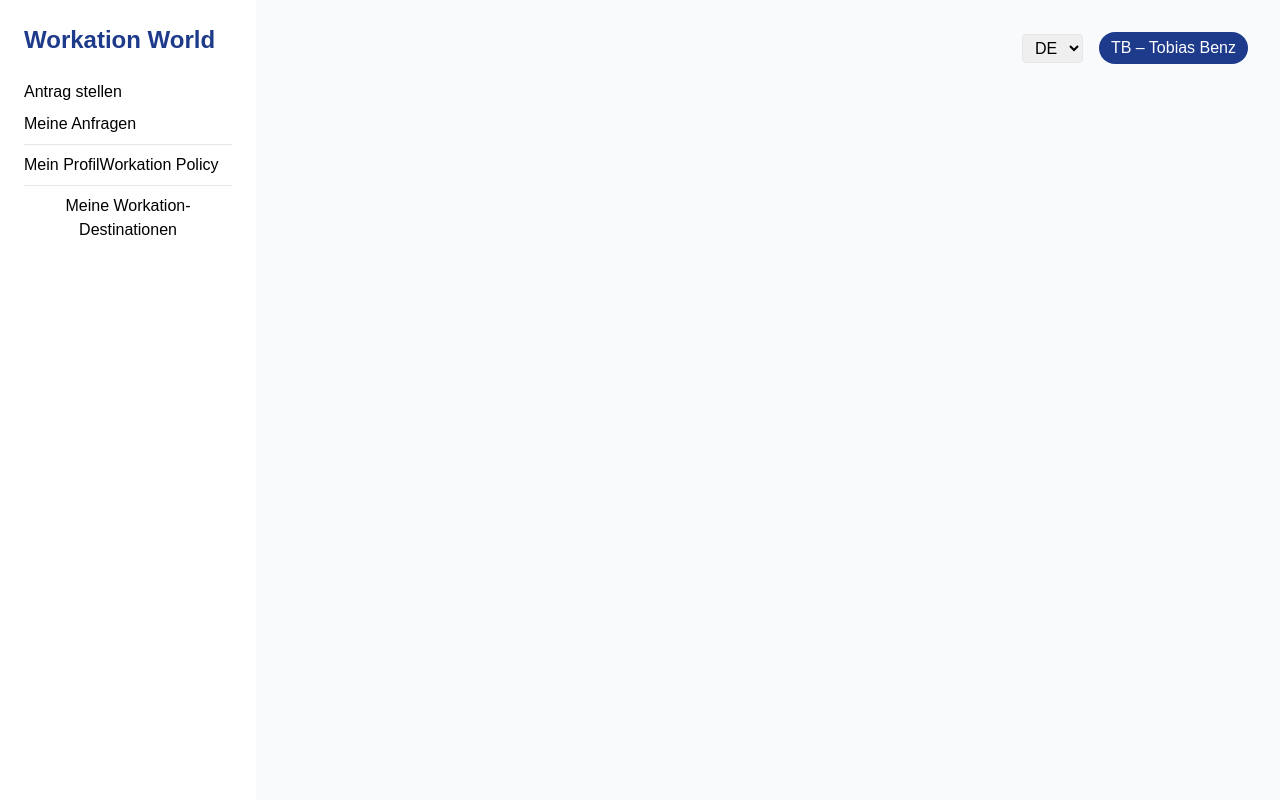
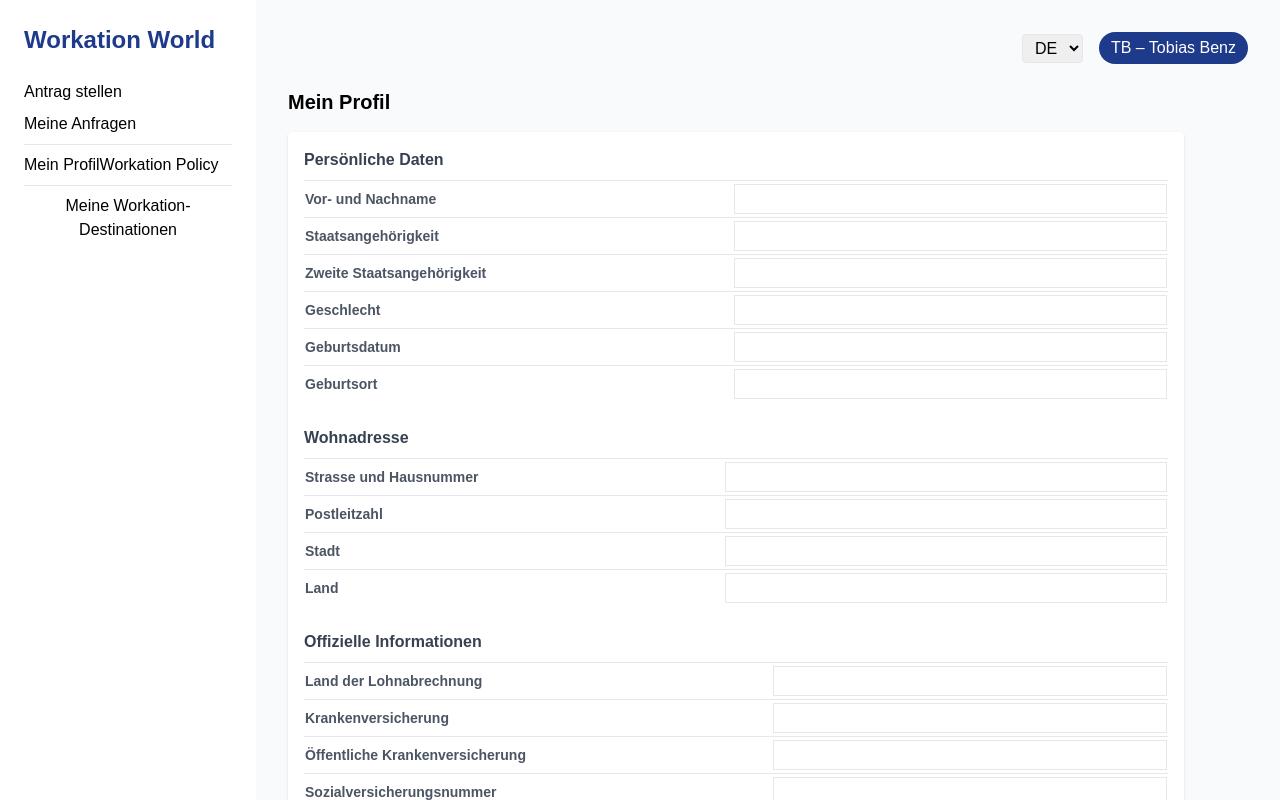
Before and after one commit to WorkationTobias/workation-prototype, a Next.js app: page / in a window 1280 px wide. Both pictures are taken after a click on the button "Mein Profil". Shown: the top 800 px of the page. Built offline with nearby package versions, Linux system fonts and the light colour scheme.

Commit message:
Update index.js

```diff
--- a/pages/index.js
+++ b/pages/index.js
@@ -37,6 +37,30 @@ export default function Home() {
       dokumente: "hier downloaden"
     }
   ])
+
+  const [profil, setProfil] = useState({
+    name: "",
+    staatsangehoerigkeit: "",
+    zweiteStaatsangehoerigkeit: "",
+    geschlecht: "",
+    geburtsdatum: "",
+    geburtsort: "",
+    strasse: "",
+    plz: "",
+    stadt: "",
+    land: "",
+    lohnabrechnung: "",
+    krankenkasse: "",
+    krankenversicherung: "",
+    svNummer: "",
+    beruf: "",
+    abteilung: "",
+    eintritt: "",
+    vorgesetzte: "",
+    lokaleDienste: "",
+    vollmacht: "",
+    management: ""
+  })
 
   const handleChange = (e) => {
     const { name, value, type, checked } = e.target
@@ -94,61 +118,91 @@ export default function Home() {
           <div className="bg-blue-900 text-white px-3 py-1 rounded-full">TB – Tobias Benz</div>
         </div>
 
-        {activeTab === "antrag-formular" && (
-          <div className="max-w-2xl">
-            <h2 className="text-xl font-semibold mb-4">Workation-Antrag stellen</h2>
-            <form onSubmit={handleSubmit} className="space-y-4">
+        {activeTab === "profil" && (
+          <div className="max-w-4xl">
+            <h2 className="text-xl font-semibold mb-4">Mein Profil</h2>
+            <div className="bg-white shadow rounded p-4 space-y-6">
               <div>
-                <label className="block mb-1">Zielland</label>
-                <select name="land" value={form.land} onChange={handleChange} className="w-full border px-2 py-1">
-                  <option value="">Zielland wählen</option>
-                  {destinationen.map((land) => (
-                    <option key={land} value={land}>{land}</option>
-                  ))}
-                </select>
+                <h3 className="font-bold text-gray-700 mb-2">Persönliche Daten</h3>
+                <table className="w-full table-auto text-sm">
+                  <tbody>
+                    {Object.entries({
+                      "Vor- und Nachname": "name",
+                      "Staatsangehörigkeit": "staatsangehoerigkeit",
+                      "Zweite Staatsangehörigkeit": "zweiteStaatsangehoerigkeit",
+                      "Geschlecht": "geschlecht",
+                      "Geburtsdatum": "geburtsdatum",
+                      "Geburtsort": "geburtsort"
+                    }).map(([label, key]) => (
+                      <tr key={key} className="border-t">
+                        <td className="py-2 pr-4 font-semibold text-gray-600">{label}</td>
+                        <td><input className="border px-2 py-1 w-full" value={profil[key]} onChange={e => setProfil(p => ({ ...p, [key]: e.target.value }))} /></td>
+                      </tr>
+                    ))}
+                  </tbody>
+                </table>
               </div>
 
               <div>
-                <label className="block mb-1">Ankunft</label>
-                <input name="start" type="date" value={form.start} onChange={handleChange} className="w-full border px-2 py-1" />
+                <h3 className="font-bold text-gray-700 mb-2">Wohnadresse</h3>
+                <table className="w-full table-auto text-sm">
+                  <tbody>
+                    {Object.entries({
+                      "Strasse und Hausnummer": "strasse",
+                      "Postleitzahl": "plz",
+                      "Stadt": "stadt",
+                      "Land": "land"
+                    }).map(([label, key]) => (
+                      <tr key={key} className="border-t">
+                        <td className="py-2 pr-4 font-semibold text-gray-600">{label}</td>
+                        <td><input className="border px-2 py-1 w-full" value={profil[key]} onChange={e => setProfil(p => ({ ...p, [key]: e.target.value }))} /></td>
+                      </tr>
+                    ))}
+                  </tbody>
+                </table>
               </div>
 
               <div>
-                <label className="block mb-1">Abreise</label>
-                <input name="ende" type="date" value={form.ende} onChange={handleChange} className="w-full border px-2 py-1" />
+                <h3 className="font-bold text-gray-700 mb-2">Offizielle Informationen</h3>
+                <table className="w-full table-auto text-sm">
+                  <tbody>
+                    {Object.entries({
+                      "Land der Lohnabrechnung": "lohnabrechnung",
+                      "Krankenversicherung": "krankenkasse",
+                      "Öffentliche Krankenversicherung": "krankenversicherung",
+                      "Sozialversicherungsnummer": "svNummer"
+                    }).map(([label, key]) => (
+                      <tr key={key} className="border-t">
+                        <td className="py-2 pr-4 font-semibold text-gray-600">{label}</td>
+                        <td><input className="border px-2 py-1 w-full" value={profil[key]} onChange={e => setProfil(p => ({ ...p, [key]: e.target.value }))} /></td>
+                      </tr>
+                    ))}
+                  </tbody>
+                </table>
               </div>
 
               <div>
-                <label className="block mb-1">Gewünschte Arbeitstage</label>
-                <input name="arbeitstage" type="number" max={calculateWeekdays(form.start, form.ende)} value={form.arbeitstage} onChange={handleChange} className="w-full border px-2 py-1" />
+                <h3 className="font-bold text-gray-700 mb-2">Jobinformationen</h3>
+                <table className="w-full table-auto text-sm">
+                  <tbody>
+                    {Object.entries({
+                      "Berufsbezeichnung": "beruf",
+                      "Abteilung": "abteilung",
+                      "Eintrittsdatum": "eintritt",
+                      "E-Mail-Adresse der Führungskraft": "vorgesetzte",
+                      "Bietet lokale Dienste an": "lokaleDienste",
+                      "Vollmacht": "vollmacht",
+                      "Oberes Management / Vertrieb / Beschaffung": "management"
+                    }).map(([label, key]) => (
+                      <tr key={key} className="border-t">
+                        <td className="py-2 pr-4 font-semibold text-gray-600">{label}</td>
+                        <td><input className="border px-2 py-1 w-full" value={profil[key]} onChange={e => setProfil(p => ({ ...p, [key]: e.target.value }))} /></td>
+                      </tr>
+                    ))}
+                  </tbody>
+                </table>
               </div>
-
-              <div>
-                <label className="block mb-1">Sind Sie im Zielland steuerpflichtig?</label>
-                <label className="mr-4"><input type="radio" name="steuerpflicht" value="true" checked={form.steuerpflicht === true} onChange={handleChange} /> Ja</label>
-                <label><input type="radio" name="steuerpflicht" value="false" checked={form.steuerpflicht === false} onChange={handleChange} /> Nein</label>
-              </div>
-
-              <div>
-                <label className="block mb-1">Haben Sie im Zielland ein Bankkonto?</label>
-                <label className="mr-4"><input type="radio" name="bankkonto" value="true" checked={form.bankkonto === true} onChange={handleChange} /> Ja</label>
-                <label><input type="radio" name="bankkonto" value="false" checked={form.bankkonto === false} onChange={handleChange} /> Nein</label>
-              </div>
-
-              <div>
-                <label className="block mb-1">Wie viele Tage haben Sie in den letzten 12 Monaten im Zielland verbracht?</label>
-                <input name="tageVorher" type="number" value={form.tageVorher} onChange={handleChange} className="w-full border px-2 py-1" />
-              </div>
-
-              <div>
-                <label className="inline-flex items-center">
-                  <input name="bestaetigung" type="checkbox" checked={form.bestaetigung} onChange={handleChange} className="mr-2" />
-                  Hiermit bestätige ich die Richtigkeit meiner Angaben
-                </label>
-              </div>
-
-              <button type="submit" className="bg-blue-600 text-white px-4 py-2 rounded">Absenden</button>
-            </form>
+            </div>
           </div>
         )}
 
```
